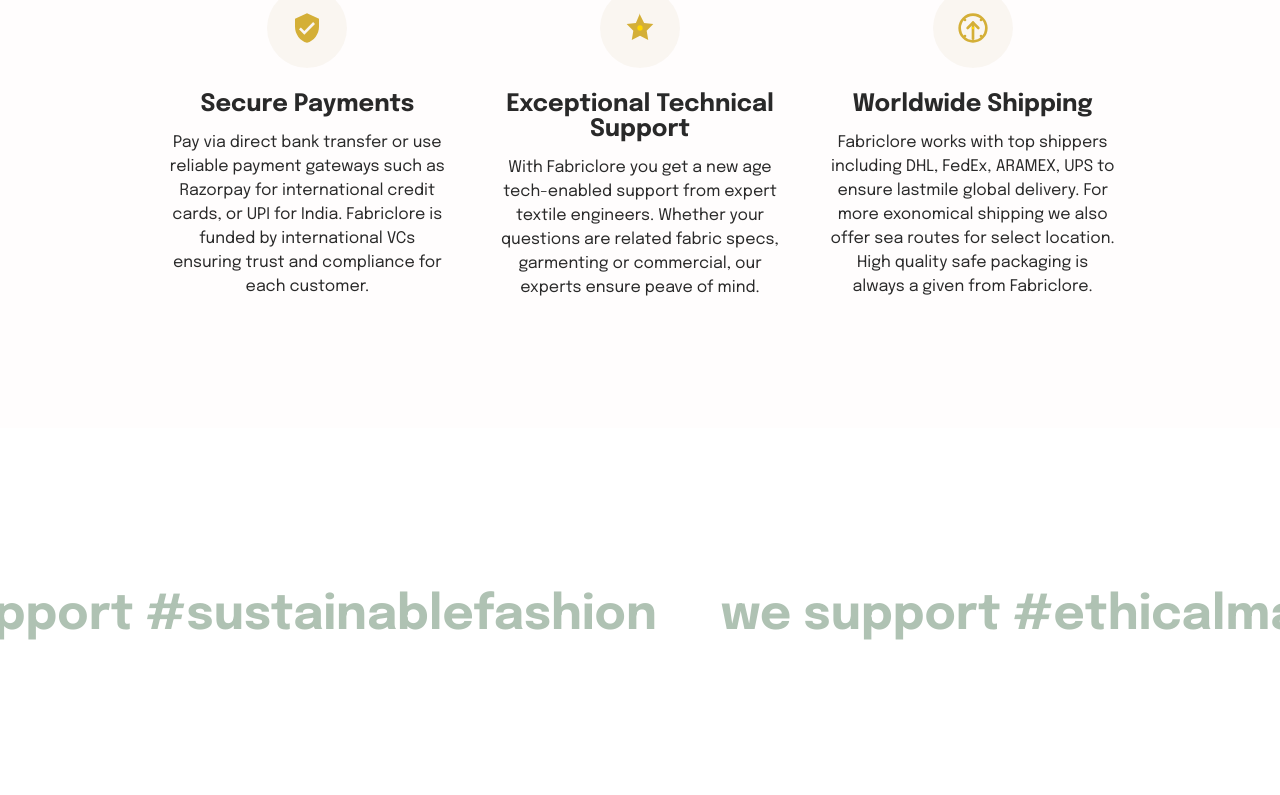
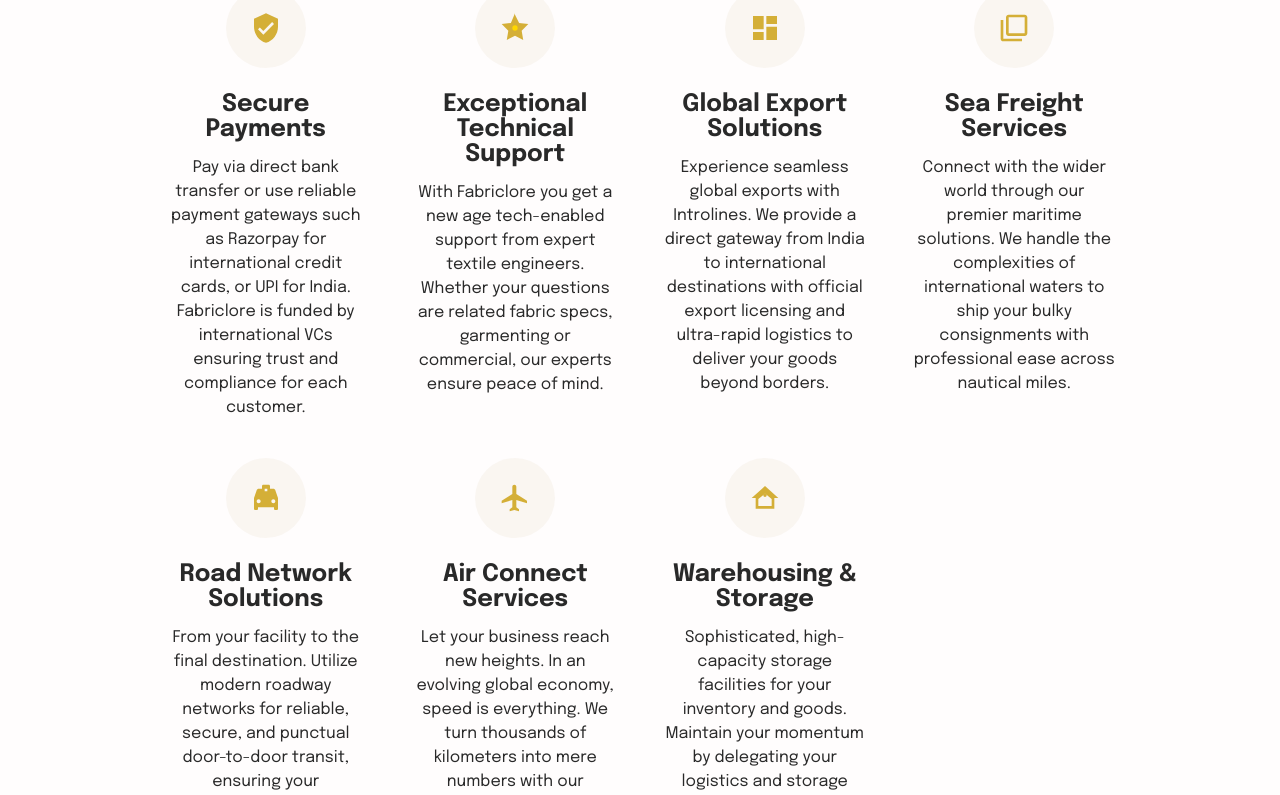
Before and after one commit to fasilfaz/introlines, a React (Vite) app: page /contact in a window 1280 px wide. Shown: the part 2460-3255 px from the top of the page. Built offline with nearby package versions, Linux system fonts and the light colour scheme.

Commit message:
updated the content

```diff
--- a/src/pages/GarmentManufacturing/Footer.jsx
+++ b/src/pages/GarmentManufacturing/Footer.jsx
@@ -18,7 +18,7 @@
   return (
     <footer className="w-full bg-background-card">
       {/* Support Section */}
-      <div className="w-full bg-background-main h-[180px] sm:h-[282px] lg:h-[376px] flex items-center justify-center overflow-hidden relative">
+      {/* <div className="w-full bg-background-main h-[180px] sm:h-[282px] lg:h-[376px] flex items-center justify-center overflow-hidden relative">
         <div className="flex items-center whitespace-nowrap animate-scroll">
           <span className="text-[24px] sm:text-[36px] lg:text-[48px] font-bold text-primary-background opacity-40 mx-8" style={{ fontFamily: 'Epilogue' }}>
             we support #sustainablefashion
@@ -39,7 +39,7 @@
             we support #qualityfabrics
           </span>
         </div>
-      </div>
+      </div> */}
       {/* Main Footer Content */}
       <div className="w-full max-w-[1440px] mx-auto px-4 sm:px-6 lg:px-0 py-[32px] sm:py-[48px] lg:py-[64px]">
         <div className="flex flex-col gap-8 sm:gap-12 lg:gap-[64px]">
--- a/src/pages/GarmentManufacturing/ServiceFeatures.jsx
+++ b/src/pages/GarmentManufacturing/ServiceFeatures.jsx
@@ -1,4 +1,4 @@
-import React from 'react';
+
 
 const ServiceFeatures = () => {
   const features = [
@@ -19,30 +19,59 @@
         </svg>
       ),
       title: 'Exceptional Technical Support',
-      description: 'With Fabriclore you get a new age tech-enabled support from expert textile engineers. Whether your questions are related fabric specs, garmenting or commercial, our experts ensure peave of mind.'
+      description: 'With Fabriclore you get a new age tech-enabled support from expert textile engineers. Whether your questions are related fabric specs, garmenting or commercial, our experts ensure peace of mind.'
     },
     {
       icon: (
         <svg width="32" height="32" viewBox="0 0 24 24" fill="none" xmlns="http://www.w3.org/2000/svg">
-          <circle cx="12" cy="12" r="10" stroke="#D4AF37" strokeWidth="2" fill="none"/>
-          <path d="M8 12L12 8L16 12" stroke="#D4AF37" strokeWidth="2" strokeLinecap="round" strokeLinejoin="round"/>
-          <path d="M12 8V20" stroke="#D4AF37" strokeWidth="2" strokeLinecap="round"/>
-          <circle cx="12" cy="12" r="1" fill="#FFD700"/>
-          <circle cx="6" cy="18" r="1" fill="#D4AF37"/>
-          <circle cx="18" cy="6" r="1" fill="#D4AF37"/>
-          <circle cx="18" cy="18" r="1" fill="#D4AF37"/>
-          <circle cx="6" cy="6" r="1" fill="#D4AF37"/>
+          <path d="M3 13H11V3H3V13ZM3 21H11V15H3V21ZM13 21H21V11H13V21ZM13 3V9H21V3H13Z" fill="#D4AF37"/>
         </svg>
       ),
-      title: 'Worldwide Shipping',
-      description: 'Fabriclore works with top shippers including DHL, FedEx, ARAMEX, UPS to ensure lastmile global delivery. For more exonomical shipping we also offer sea routes for select location. High quality safe packaging is always a given from Fabriclore.'
+      title: 'Global Export Solutions',
+      description: 'Experience seamless global exports with Introlines. We provide a direct gateway from India to international destinations with official export licensing and ultra-rapid logistics to deliver your goods beyond borders.'
+    },
+    {
+      icon: (
+        <svg width="32" height="32" viewBox="0 0 24 24" fill="none" xmlns="http://www.w3.org/2000/svg">
+          <path d="M4 6H2V20C2 21.1 2.9 22 4 22H18V20H4V6ZM20 2H8C6.9 2 6 2.9 6 4V16C6 17.1 6.9 18 8 18H20C21.1 18 22 17.1 22 16V4C22 2.9 21.1 2 20 2ZM20 16H8V4H20V16Z" fill="#D4AF37"/>
+        </svg>
+      ),
+      title: 'Sea Freight Services',
+      description: 'Connect with the wider world through our premier maritime solutions. We handle the complexities of international waters to ship your bulky consignments with professional ease across nautical miles.'
+    },
+    {
+      icon: (
+        <svg width="32" height="32" viewBox="0 0 24 24" fill="none" xmlns="http://www.w3.org/2000/svg">
+          <path d="M18.92 6.01C18.72 5.42 18.16 5 17.5 5H15V3C15 2.45 14.55 2 14 2H10C9.45 2 9 2.45 9 3V5H6.5C5.84 5 5.28 5.42 5.08 6.01L3 12V20C3 20.55 3.45 21 4 21H5C5.55 21 6 20.55 6 20V19H18V20C18 20.55 18.45 21 19 21H20C20.55 21 21 20.55 21 20V12L18.92 6.01ZM11 5H13V7H11V5ZM6.5 16C5.67 16 5 15.33 5 14.5S5.67 13 6.5 13S8 13.67 8 14.5S7.33 16 6.5 16ZM17.5 16C16.67 16 16 15.33 16 14.5S16.67 13 17.5 13S19 13.67 19 14.5S18.33 16 17.5 16Z" fill="#D4AF37"/>
+        </svg>
+      ),
+      title: 'Road Network Solutions',
+      description: 'From your facility to the final destination. Utilize modern roadway networks for reliable, secure, and punctual door-to-door transit, ensuring your commitments are met with confidence.'
+    },
+    {
+      icon: (
+        <svg width="32" height="32" viewBox="0 0 24 24" fill="none" xmlns="http://www.w3.org/2000/svg">
+          <path d="M21 16V14L13 9V3.5C13 2.67 12.33 2 11.5 2S10 2.67 10 3.5V9L2 14V16L10 13.5V19L8 20.5V22L11.5 21L15 22V20.5L13 19V13.5L21 16Z" fill="#D4AF37"/>
+        </svg>
+      ),
+      title: 'Air Connect Services',
+      description: 'Let your business reach new heights. In an evolving global economy, speed is everything. We turn thousands of kilometers into mere numbers with our trusted, time-sensitive air transit services.'
+    },
+    {
+      icon: (
+        <svg width="32" height="32" viewBox="0 0 24 24" fill="none" xmlns="http://www.w3.org/2000/svg">
+          <path d="M12 3L2 12H5V20H19V12H22L12 3ZM12 8.75C12.69 8.75 13.25 9.31 13.25 10S12.69 11.25 12 11.25S10.75 10.69 10.75 10S11.31 8.75 12 8.75ZM17 18H7V12.81L12 8.69L17 12.81V18Z" fill="#D4AF37"/>
+        </svg>
+      ),
+      title: 'Warehousing & Storage',
+      description: 'Sophisticated, high-capacity storage facilities for your inventory and goods. Maintain your momentum by delegating your logistics and storage responsibilities to our expert team for complete peace of mind.'
     }
   ];
 
   return (
     <section className="w-full bg-background-card">
       <div className="w-full max-w-[1440px] mx-auto px-4 sm:px-6 lg:px-[160px] py-[64px] sm:py-[96px] lg:py-[128px]">
-        <div className="grid grid-cols-1 md:grid-cols-2 lg:grid-cols-3 gap-6 sm:gap-8 lg:gap-[38px]">
+        <div className="grid grid-cols-1 md:grid-cols-2 lg:grid-cols-3 xl:grid-cols-4 gap-6 sm:gap-8 lg:gap-[38px]">
           {features?.map((feature, index) => (
             <div key={index} className="flex flex-col gap-4 sm:gap-6 lg:gap-[24px] items-center text-center">
               {/* Icon Container */}
--- a/src/pages/GarmentManufacturing/index.jsx
+++ b/src/pages/GarmentManufacturing/index.jsx
@@ -37,9 +37,9 @@
         <ProcessSteps />
         <FabricCatalogue />
         <WhyFabriclore />
-        <ClientTestimonials />
-        <FAQ />
-        <CompanyDescription />
+        {/* <ClientTestimonials /> */}
+        {/* <FAQ /> */}
+        {/* <CompanyDescription /> */}
         <Footer />
       </main>
     </>
--- /dev/null
+++ b/src/pages/Services/IntrolinesSection.jsx
@@ -0,0 +1,139 @@
+const IntrolinesSection = () => {
+  return (
+    <section className="w-full bg-background-subtle py-12 sm:py-16 lg:py-20">
+      <div className="w-full max-w-[1440px] mx-auto px-4 sm:px-6 lg:px-8">
+        {/* Header */}
+        <div className="text-center mb-12 sm:mb-16 lg:mb-20">
+          <h2
+            className="text-[32px] sm:text-[40px] lg:text-[48px] font-bold leading-[1.1] text-text-primary mb-4 sm:mb-6"
+            style={{ fontFamily: 'Epilogue' }}
+          >
+            Experience Seamless Global Exports
+            <br />
+            <span className="text-accent-primary">with Introlines</span>
+          </h2>
+          <p
+            className="text-lg sm:text-xl lg:text-2xl font-normal leading-relaxed text-text-primary max-w-4xl mx-auto"
+            style={{ fontFamily: 'Epilogue' }}
+          >
+            Giving wings to your enterprise. Introlines provides a direct gateway from India to your international destinations.
+            Leveraging our official export licensing, we offer ultra-rapid logistics to deliver your goods beyond borders.
+          </p>
+        </div>
+
+        {/* Global Solutions Grid */}
+        <div className="grid grid-cols-1 md:grid-cols-2 lg:grid-cols-4 gap-6 sm:gap-8 lg:gap-10">
+          {/* Sea Freight */}
+          <div className="bg-background-card rounded-2xl p-6 sm:p-8 lg:p-10 text-center hover:shadow-lg transition-shadow duration-300">
+            <div className="flex justify-center mb-6">
+              <div className="w-16 h-16 bg-accent-primary/10 rounded-full flex items-center justify-center">
+                <svg width="32" height="32" viewBox="0 0 24 24" fill="none" xmlns="http://www.w3.org/2000/svg">
+                  <path d="M4 6H2V20C2 21.1 2.9 22 4 22H18V20H4V6ZM20 2H8C6.9 2 6 2.9 6 4V16C6 17.1 6.9 18 8 18H20C21.1 18 22 17.1 22 16V4C22 2.9 21.1 2 20 2ZM20 16H8V4H20V16Z" fill="#D4AF37"/>
+                </svg>
+              </div>
+            </div>
+            <h3
+              className="text-xl sm:text-2xl font-bold text-text-primary mb-4"
+              style={{ fontFamily: 'Epilogue' }}
+            >
+              Sea Freight
+            </h3>
+            <p
+              className="text-base font-normal leading-relaxed text-text-primary"
+              style={{ fontFamily: 'Epilogue' }}
+            >
+              Connect with the wider world through our premier maritime solutions. We handle the complexities of international waters to ship your bulky consignments with professional ease.
+            </p>
+          </div>
+
+          {/* Road Network */}
+          <div className="bg-background-card rounded-2xl p-6 sm:p-8 lg:p-10 text-center hover:shadow-lg transition-shadow duration-300">
+            <div className="flex justify-center mb-6">
+              <div className="w-16 h-16 bg-accent-primary/10 rounded-full flex items-center justify-center">
+                <svg width="32" height="32" viewBox="0 0 24 24" fill="none" xmlns="http://www.w3.org/2000/svg">
+                  <path d="M18.92 6.01C18.72 5.42 18.16 5 17.5 5H15V3C15 2.45 14.55 2 14 2H10C9.45 2 9 2.45 9 3V5H6.5C5.84 5 5.28 5.42 5.08 6.01L3 12V20C3 20.55 3.45 21 4 21H5C5.55 21 6 20.55 6 20V19H18V20C18 20.55 18.45 21 19 21H20C20.55 21 21 20.55 21 20V12L18.92 6.01ZM11 5H13V7H11V5ZM6.5 16C5.67 16 5 15.33 5 14.5S5.67 13 6.5 13S8 13.67 8 14.5S7.33 16 6.5 16ZM17.5 16C16.67 16 16 15.33 16 14.5S16.67 13 17.5 13S19 13.67 19 14.5S18.33 16 17.5 16Z" fill="#D4AF37"/>
+                </svg>
+              </div>
+            </div>
+            <h3
+              className="text-xl sm:text-2xl font-bold text-text-primary mb-4"
+              style={{ fontFamily: 'Epilogue' }}
+            >
+              Road Network
+            </h3>
+            <p
+              className="text-base font-normal leading-relaxed text-text-primary"
+              style={{ fontFamily: 'Epilogue' }}
+            >
+              From your facility to the final destination. Utilize the convenience of modern roadway networks to deliver your shipments on schedule with reliable, secure transit.
+            </p>
+          </div>
+
+          {/* Air Connect */}
+          <div className="bg-background-card rounded-2xl p-6 sm:p-8 lg:p-10 text-center hover:shadow-lg transition-shadow duration-300">
+            <div className="flex justify-center mb-6">
+              <div className="w-16 h-16 bg-accent-primary/10 rounded-full flex items-center justify-center">
+                <svg width="32" height="32" viewBox="0 0 24 24" fill="none" xmlns="http://www.w3.org/2000/svg">
+                  <path d="M21 16V14L13 9V3.5C13 2.67 12.33 2 11.5 2S10 2.67 10 3.5V9L2 14V16L10 13.5V19L8 20.5V22L11.5 21L15 22V20.5L13 19V13.5L21 16Z" fill="#D4AF37"/>
+                </svg>
+              </div>
+            </div>
+            <h3
+              className="text-xl sm:text-2xl font-bold text-text-primary mb-4"
+              style={{ fontFamily: 'Epilogue' }}
+            >
+              Air Connect
+            </h3>
+            <p
+              className="text-base font-normal leading-relaxed text-text-primary"
+              style={{ fontFamily: 'Epilogue' }}
+            >
+              Let your business reach new heights. In an evolving global economy, speed is everything. We turn thousands of kilometers into mere numbers with trusted air transit.
+            </p>
+          </div>
+
+          {/* Warehousing */}
+          <div className="bg-background-card rounded-2xl p-6 sm:p-8 lg:p-10 text-center hover:shadow-lg transition-shadow duration-300">
+            <div className="flex justify-center mb-6">
+              <div className="w-16 h-16 bg-accent-primary/10 rounded-full flex items-center justify-center">
+                <svg width="32" height="32" viewBox="0 0 24 24" fill="none" xmlns="http://www.w3.org/2000/svg">
+                  <path d="M12 3L2 12H5V20H19V12H22L12 3ZM12 8.75C12.69 8.75 13.25 9.31 13.25 10S12.69 11.25 12 11.25S10.75 10.69 10.75 10S11.31 8.75 12 8.75ZM17 18H7V12.81L12 8.69L17 12.81V18Z" fill="#D4AF37"/>
+                </svg>
+              </div>
+            </div>
+            <h3
+              className="text-xl sm:text-2xl font-bold text-text-primary mb-4"
+              style={{ fontFamily: 'Epilogue' }}
+            >
+              Warehousing & Storage
+            </h3>
+            <p
+              className="text-base font-normal leading-relaxed text-text-primary"
+              style={{ fontFamily: 'Epilogue' }}
+            >
+              Sophisticated, high-capacity storage facilities for your inventory. Maintain your momentum by delegating logistics responsibilities to our expert team.
+            </p>
+          </div>
+        </div>
+
+        {/* Call to Action */}
+        <div className="text-center mt-12 sm:mt-16 lg:mt-20">
+          <p
+            className="text-lg sm:text-xl font-medium text-text-primary mb-6"
+            style={{ fontFamily: 'Epilogue' }}
+          >
+            Connect with the global market from your home station through our specialized freight solutions.
+          </p>
+          <p
+            className="text-base sm:text-lg font-normal text-accent-primary"
+            style={{ fontFamily: 'Epilogue' }}
+          >
+            Choose the premier export partner to bridge the gap between your business and the world.
+          </p>
+        </div>
+      </div>
+    </section>
+  );
+};
+
+export default IntrolinesSection;
```
Also changed, not shown: src/pages/Services/index.jsx (+7 -5 lines).
